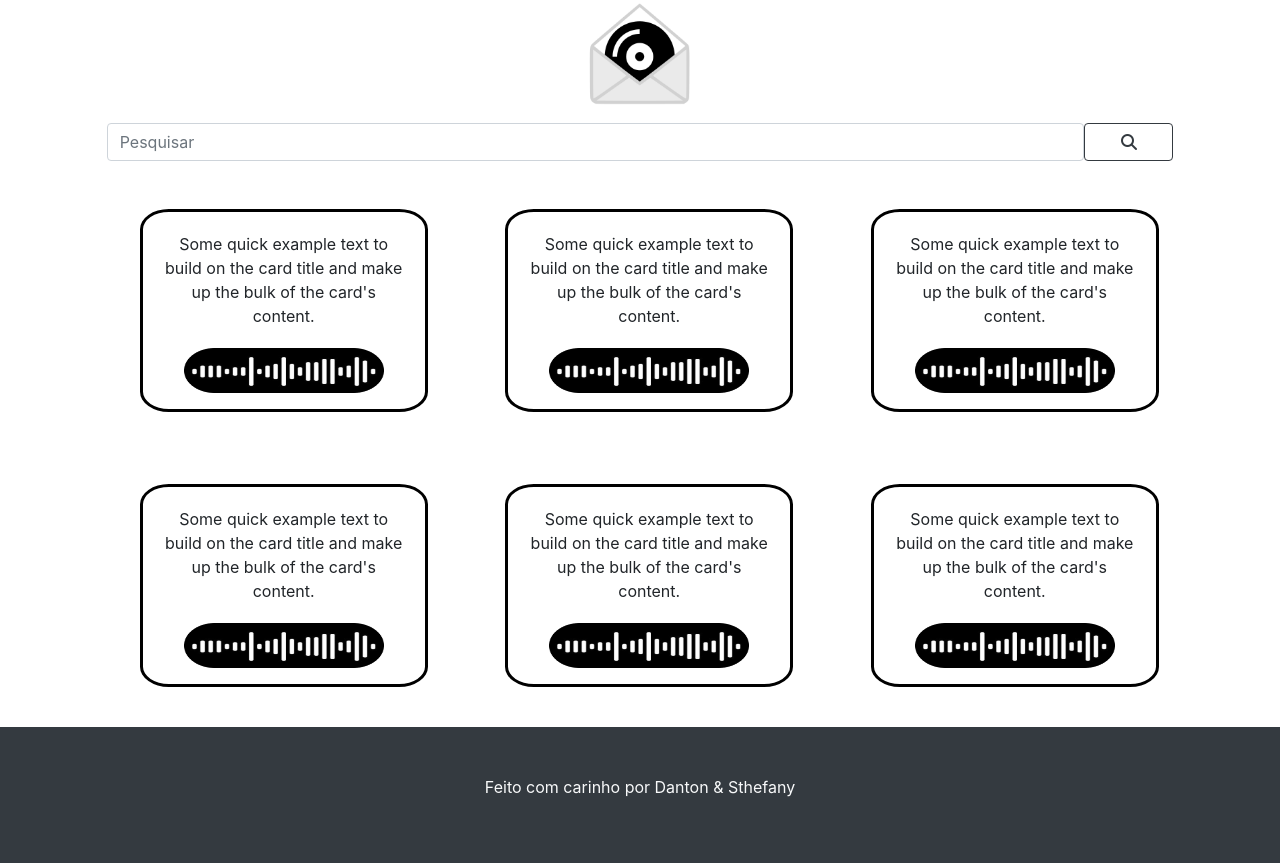
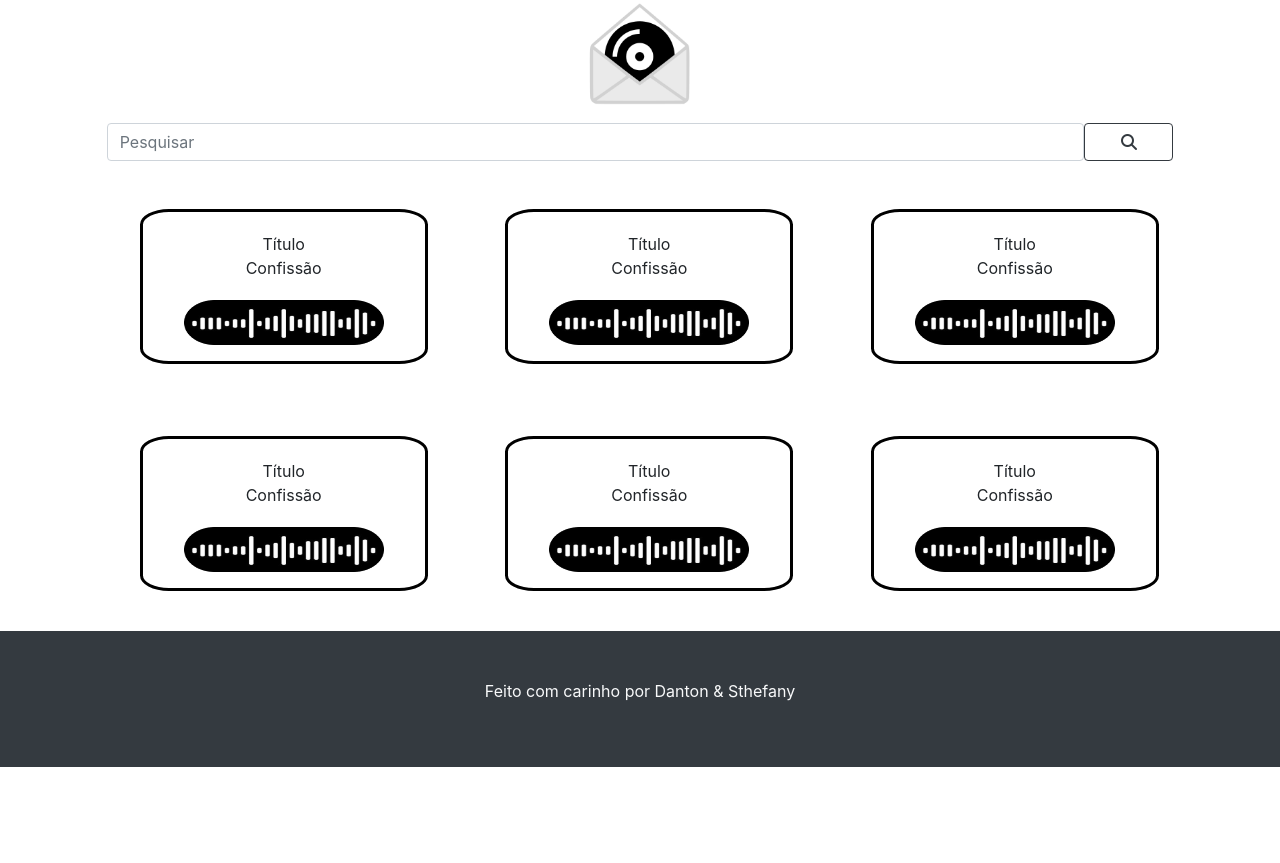
Before and after one commit to dantondelima/musicky, a PHP site: page / in a window 1280 px wide. Shown: the part 142-1005 px from the top of the page. After the commit the page ends 909 px from the top, so only its background shows below. Run offline with PHP 8.4, Linux system fonts and the light colour scheme; some libraries are stand-ins or nearby versions.

Commit message:
alterações nos cards

```diff
--- a/Views/nav.php
+++ b/Views/nav.php
@@ -8,7 +8,7 @@
     <div class="collapse navbar-collapse justify-content-center" id="collapsibleNavbar">
         <ul class="navbar-nav">
         <li class="nav-item">
-            <a class="nav-link text-light" href="">Gêneros</a>
+            <a class="nav-link text-light" href="Views\lista-generos.php">Gêneros</a>
         </li>
         <li class="nav-item">
             <a class="nav-link text-light" href="">Artistas</a>
@@ -22,7 +22,7 @@
         </ul>
     </div>
     <div>
-    <button type="button" class="btn btn-light btn-lg" data-mdb-ripple-color="dark" id="botao">Fazer confissão</button>
+    <button type="button" class="btn btn-light btn-lg" data-mdb-ripple-color="dark" id="botao" href="">Fazer confissão</button>
     </div>
 
 </nav>
--- a/Views/pessoa.create.php
+++ b/Views/pessoa.create.php
@@ -1,4 +1,5 @@
-<?php include 'cabecalho.php'; ?>
+
+<?php include 'nav.php'; ?>
 
 <h3>Criar Pessoa</h3>
 <div class=container>
--- a/index.php
+++ b/index.php
@@ -24,8 +24,9 @@
           <div class="card my-5" style="width: 18rem;">
             <div class="card-body">
                   <p class="card-text">
-                  Some quick example text to build on the card title and make up the bulk of the
-                  card's content.
+                  Título
+                  <br>
+                  Confissão
                   </p>
             </div>
             <img src="Assets\Imagens\sim.png" class="card-img"  alt="..."/>
@@ -35,8 +36,9 @@
           <div class="card my-5" style="width: 18rem;">
             <div class="card-body">
                   <p class="card-text">
-                  Some quick example text to build on the card title and make up the bulk of the
-                  card's content.
+                  Título
+                  <br>
+                  Confissão
                   </p>
             </div>
             <img src="Assets\Imagens\sim.png" class="card-img" alt="..."/>
@@ -46,8 +48,9 @@
           <div class="card my-5" style="width: 18rem;">
             <div class="card-body">
                   <p class="card-text">
-                  Some quick example text to build on the card title and make up the bulk of the
-                  card's content.
+                  Título
+                  <br>
+                  Confissão
                   </p>
             </div>
             <img src="Assets\Imagens\sim.png" class="card-img" alt="..."/>
@@ -59,8 +62,9 @@
           <div class="card my-4" style="width: 18rem;">
             <div class="card-body">
                   <p class="card-text">
-                  Some quick example text to build on the card title and make up the bulk of the
-                  card's content.
+                  Título
+                  <br>
+                  Confissão
                   </p>
             </div>
             <img src="Assets\Imagens\sim.png" class="card-img" alt="..."/>
@@ -70,8 +74,9 @@
           <div class="card my-4" style="width: 18rem;">
             <div class="card-body">
                   <p class="card-text">
-                  Some quick example text to build on the card title and make up the bulk of the
-                  card's content.
+                  Título
+                  <br>
+                  Confissão
                   </p>
             </div>
             <img src="Assets\Imagens\sim.png" class="card-img" alt="..."/>
@@ -81,8 +86,9 @@
           <div class="card my-4" style="width: 18rem;">
             <div class="card-body">
                   <p class="card-text">
-                  Some quick example text to build on the card title and make up the bulk of the
-                  card's content.
+                  Título
+                  <br>
+                  Confissão
                   </p>
             </div>
             <img src="Assets\Imagens\sim.png" class="card-img" alt="..."/>
```
